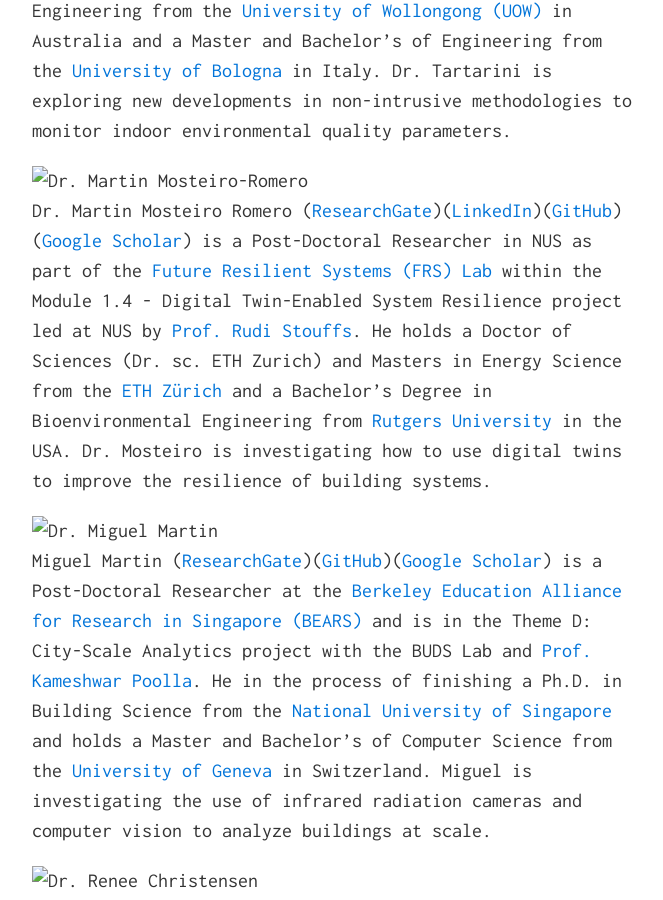
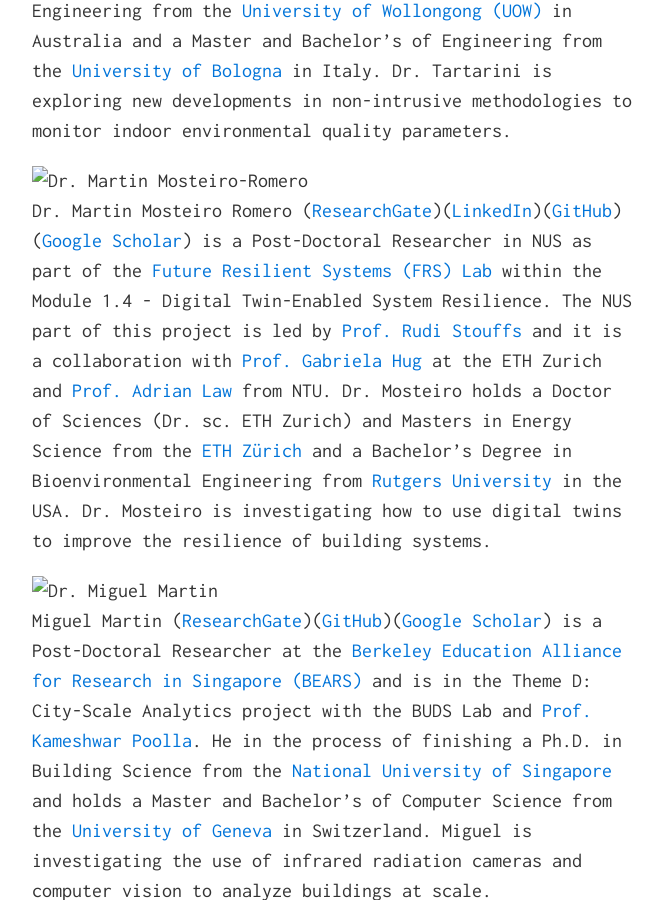
Before and after one commit to buds-lab/buds-lab.github.io, a Jekyll site: the page built from index.md, in a window 1280 px wide and 900 px high, scrolled down 6704 px. Shown: the whole window, without its empty margins (308-971 px from the left). Built offline with Jekyll 4.4.1, drawn with Linux system fonts in a browser that asks for light colours.

Commit message:
Update Martin's bio

```diff
--- a/index.md
+++ b/index.md
@@ -95,7 +95,7 @@ Yun Xuan Chua ([LinkedIn](http://www.linkedin.com/in/chuayunxuan/){:target="_bla
 Dr. Federico Tartarini ([ResearchGate](https://www.researchgate.net/profile/Federico_Tartarini/research){:target="_blank"})([LinkedIn](https://www.linkedin.com/in/federico-tartarini-3991995b/){:target="_blank"})([GitHub](https://github.com/FedericoTartarini){:target="_blank"})([ORCID](https://orcid.org/0000-0002-8739-5062){:target="_blank"})([Google Scholar](https://scholar.google.com.sg/citations?user=QcamSPwAAAAJ&hl=en){:target="_blank"}) is a Post-Doctoral Researcher at the [Berkeley Education Alliance for Research in Singapore (BEARS)](http://sinberbest.berkeley.edu/){:target="_blank"} and is in the Theme A: Human-Building Nexus - Enhancing Health and Productivity in the Built Environment project led by [Prof. Stefano Schiavon](https://ced.berkeley.edu/ced/faculty-staff/stefano-schiavon){:target="_blank"}. He holds a Ph.D. in Engineering from the [University of Wollongong (UOW)](https://www.uow.edu.au/){:target="_blank"} in Australia and a Master and Bachelor's of Engineering from the [University of Bologna](https://www.unibo.it/en/homepage){:target="_blank"} in Italy. Dr. Tartarini is exploring new developments in non-intrusive methodologies to monitor indoor environmental quality parameters.
 
 ![Dr. Martin Mosteiro-Romero](buds-lab.github.io/martinmosteiro.png)
-Dr. Martin Mosteiro Romero ([ResearchGate](https://www.researchgate.net/profile/Martin-Mosteiro-Romero){:target="_blank"})([LinkedIn](https://www.linkedin.com/in/mart%C3%ADn-mosteiro-romero-30830727/){:target="_blank"})([GitHub](https://github.com/martin-mosteiro){:target="_blank"})([Google Scholar](https://scholar.google.ch/citations?user=paRcx8wAAAAJ&hl=en){:target="_blank"}) is a Post-Doctoral Researcher in NUS as part of the [Future Resilient Systems (FRS) Lab](https://frs.ethz.ch){:target="_blank"} within the Module 1.4 - Digital Twin-Enabled System Resilience project led at NUS by [Prof. Rudi Stouffs](https://www.sde.nus.edu.sg/arch/staffs/rudi-stouffs-dr/){:target="_blank"}. He holds a Doctor of Sciences (Dr. sc. ETH Zurich) and Masters in Energy Science from the [ETH Z&uuml;rich](http://bit.ly/2nsD908){:target="_blank"} and a Bachelor's Degree in Bioenvironmental Engineering from [Rutgers University](https://www.rutgers.edu){:target="_blank"} in the USA. Dr. Mosteiro is investigating how to use digital twins to improve the resilience of building systems.
+Dr. Martin Mosteiro Romero ([ResearchGate](https://www.researchgate.net/profile/Martin-Mosteiro-Romero){:target="_blank"})([LinkedIn](https://www.linkedin.com/in/mart%C3%ADn-mosteiro-romero-30830727/){:target="_blank"})([GitHub](https://github.com/martin-mosteiro){:target="_blank"})([Google Scholar](https://scholar.google.ch/citations?user=paRcx8wAAAAJ&hl=en){:target="_blank"}) is a Post-Doctoral Researcher in NUS as part of the [Future Resilient Systems (FRS) Lab](https://frs.ethz.ch){:target="_blank"} within the Module 1.4 - Digital Twin-Enabled System Resilience. The NUS part of this project is led by [Prof. Rudi Stouffs](https://www.sde.nus.edu.sg/arch/staffs/rudi-stouffs-dr/){:target="_blank"} and it is a collaboration with [Prof. Gabriela Hug](https://psl.ee.ethz.ch/people/prof--gabriela-hug.html){:target="_blank"} at the ETH Zurich and [Prof. Adrian Law](http://www.cee.ntu.edu.sg/aboutus/FacultyDir/Pages/cwklaw.aspx){:target="_blank"} from NTU. Dr. Mosteiro holds a Doctor of Sciences (Dr. sc. ETH Zurich) and Masters in Energy Science from the [ETH Z&uuml;rich](http://bit.ly/2nsD908){:target="_blank"} and a Bachelor's Degree in Bioenvironmental Engineering from [Rutgers University](https://www.rutgers.edu){:target="_blank"} in the USA. Dr. Mosteiro is investigating how to use digital twins to improve the resilience of building systems.
 
 ![Dr. Miguel Martin](buds-lab.github.io/miguelmartin.png)
 Miguel Martin ([ResearchGate](https://www.researchgate.net/profile/Miguel-Martin-15){:target="_blank"})([GitHub](https://github.com/migmartin){:target="_blank"})([Google Scholar](https://scholar.google.com/citations?user=KngdHq4AAAAJ&hl=en){:target="_blank"}) is a Post-Doctoral Researcher at the [Berkeley Education Alliance for Research in Singapore (BEARS)](http://sinberbest.berkeley.edu/){:target="_blank"} and is in the Theme D: City-Scale Analytics project with the BUDS Lab and [Prof. Kameshwar Poolla](https://www2.eecs.berkeley.edu/Faculty/Homepages/poolla.html){:target="_blank"}. He in the process of finishing a Ph.D. in Building Science from the [National University of Singapore](https://www.nus.edu.sg){:target="_blank"} and holds a Master and Bachelor's of Computer Science from the [University of Geneva](https://www.unige.ch/en/university/presentation/){:target="_blank"} in Switzerland. Miguel is investigating the use of infrared radiation cameras and computer vision to analyze buildings at scale.
```
